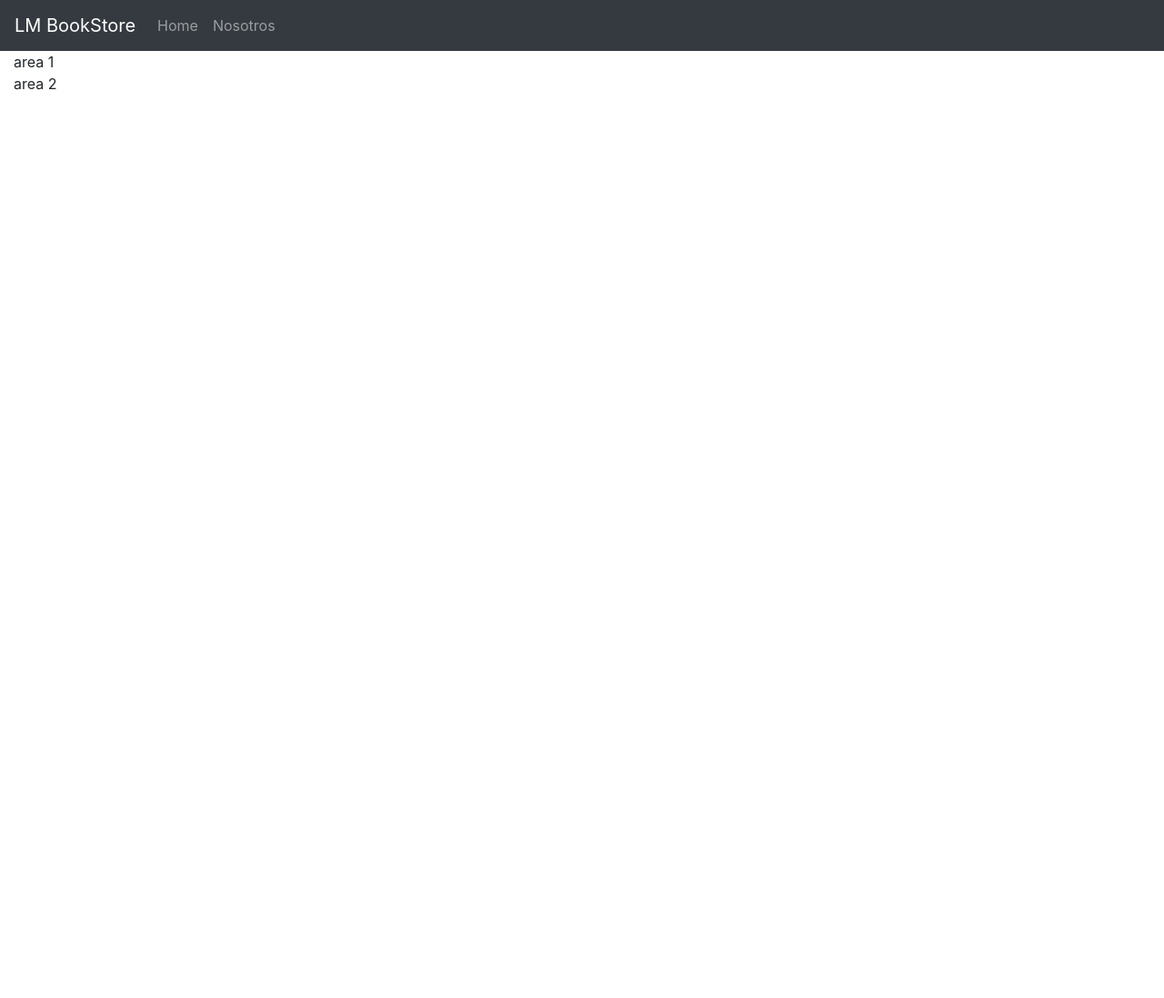
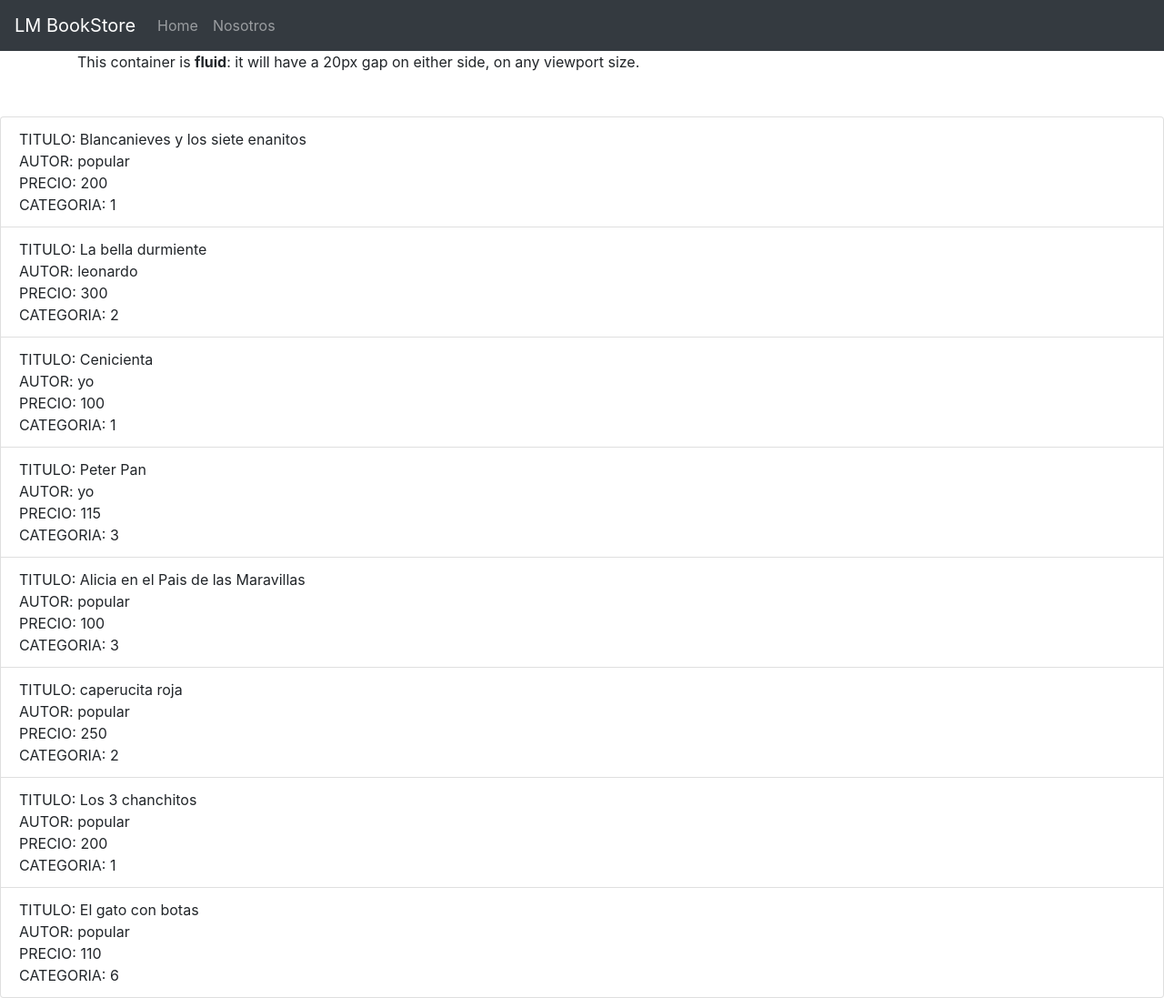
Before and after one commit to LucasDev173/tpe, a PHP site: page / in a window 1280 px wide. Shown: the whole page at 91% size. Before the commit the page ends 99 px from the top, so only its background shows below. Run offline with PHP 8.4, Linux system fonts and the light colour scheme; data comes from the database, SQL or seed files in the repository.

Commit message:
Agregado vista de BD de libros

```diff
--- a/app/controllers/books.controller.php
+++ b/app/controllers/books.controller.php
@@ -14,6 +14,9 @@ class BookController {
     }
 
     function showHome(){
-        $this->view->showHome();
+        //Tomo todos los libros de la DB
+        $libros = $this->model->getAll();
+        //Actualizo la vista
+        $this->view->showHome($libros);
     }
 }
--- a/app/view/books.view.php
+++ b/app/view/books.view.php
@@ -1,10 +1,23 @@
 <?php
 
 class BooksView{
-    function showHome(){
+
+    function showHome($libros){
         include 'templates/header.php';
         include 'templates/navbar.php';
         include 'templates/main.php';
+
+        echo "<ul class='list-group mt-5'>";
+        foreach($libros as $libro) {
+            echo "<li class='list-group-item'>
+                    TITULO: $libro->titulo <br>
+                    AUTOR: $libro->autor <br>
+                    PRECIO: $libro->precio <br>
+                    CATEGORIA: $libro->id_categoria
+                </li>";
+        }
+        echo "</ul>";
+
         include 'templates/footer.php';
     }
 }
--- a/templates/main.php
+++ b/templates/main.php
@@ -1,11 +1,6 @@
-<div class="container-fluid">
-    <div class="row-fluid">
-        <div class="span12 well">area 1</div>
-    </div>
+
+<div class="container is-fluid">
+  <div class="notification">
+    This container is <strong>fluid</strong>: it will have a 20px gap on either side, on any viewport size.
+  </div>
 </div>
-
-<div class="container-fluid">
-    <div class="row-fluid">
-        <div class="span12 well">area 2</div>
-    </div>
-</div>
```
